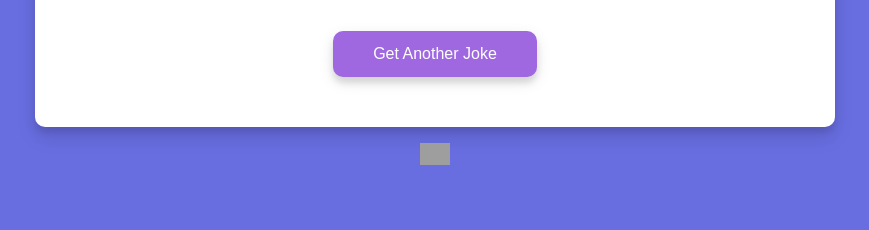
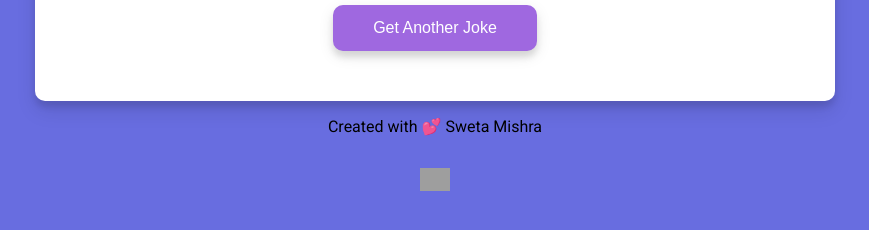
Before and after one commit to swetamishra123/Jokes-Generator, a plain HTML site: page index.html in a window 1280 px wide. Shown: the part 398-628 px from the top of the page, without its empty margins (205-1074 px from the left). Drawn offline with Linux system fonts and the light colour scheme; no server answers; grey boxes are pictures that could not be loaded.

Commit message:
Update index.html

```diff
--- a/index.html
+++ b/index.html
@@ -13,6 +13,8 @@
       <button id="jokeBtn" class="btn">Get Another Joke</button>
     </div>
     <script src="script.js"></script>
+        <p align="right">Created with 💕 Sweta Mishra</p>
+
     <p align="right"> <img src="https://media4.giphy.com/media/FkdU6Or6txxpPdOsL8/giphy.gif?cid=ecf05e47x5muoglxq2k5i6uskhn6s7moqcs8e0x3xxbw7jl2&ep=v1_stickers_search&rid=giphy.gif&ct=s" width="30"> </p>
 
   </body>
```
